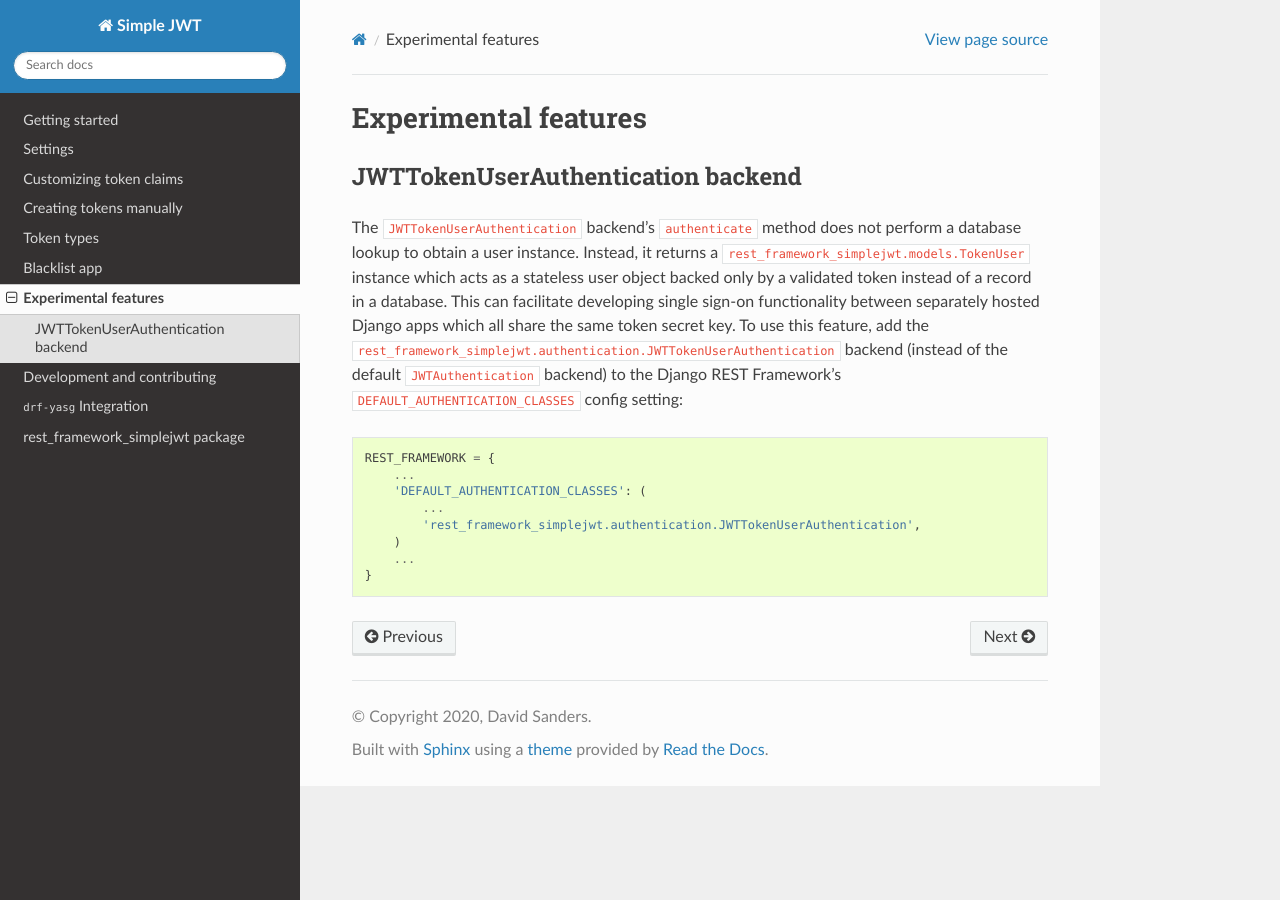
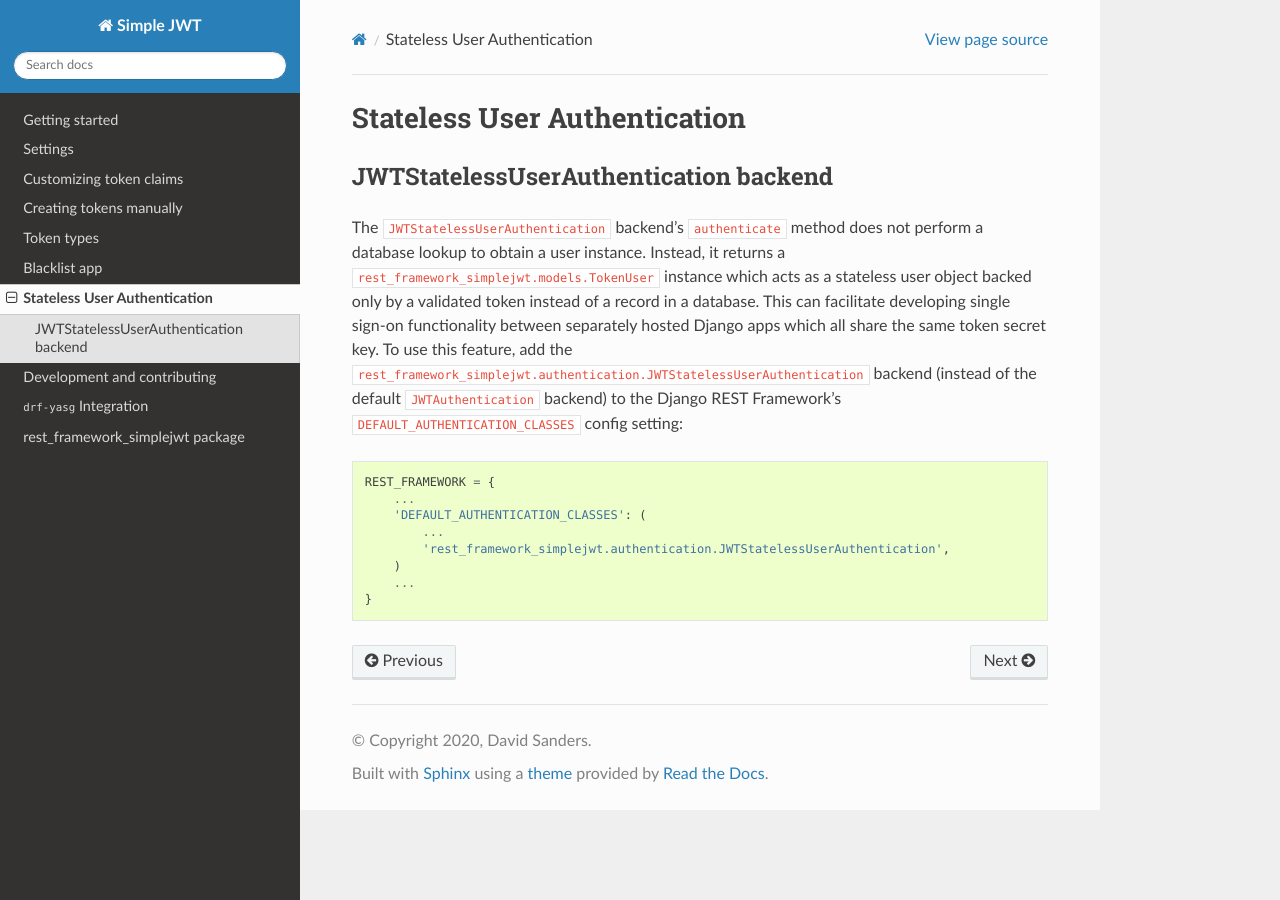
Before and after one commit to cr313/rest_framework_simple, a Sphinx documentation site: the page built from docs/stateless_user_authentication.rst, in a window 1280 px wide. Built offline with Sphinx 7.4.7 and the Read the Docs theme 2.0.0, drawn with Linux system fonts in a browser that asks for light colours; the version number could not be read and is left out.

Commit message:
Remove the JWTTokenUserAuthentication from the Experimental Features #546 (#547)

```diff
--- a/docs/index.rst
+++ b/docs/index.rst
@@ -51,7 +51,7 @@ Contents
     creating_tokens_manually
     token_types
     blacklist_app
-    experimental_features
+    stateless_user_authentication
     development_and_contributing
     drf_yasg_integration
     rest_framework_simplejwt
--- a/docs/settings.rst
+++ b/docs/settings.rst
@@ -239,7 +239,7 @@ store such a value.
 --------------------
 
 A stateless user object which is backed by a validated token. Used only for
-the experimental JWTTokenUserAuthentication authentication backend. The value
+the JWTStatelessUserAuthentication authentication backend. The value
 is a dotted path to your subclass of ``rest_framework_simplejwt.models.TokenUser``,
 which also is the default.
 
--- a/docs/experimental_features.rst
+++ b/docs/stateless_user_authentication.rst
@@ -1,19 +1,19 @@
-.. _experimental_features:
+.. _stateless_user_authentication:
 
-Experimental features
+Stateless User Authentication
 =====================
 
-JWTTokenUserAuthentication backend
+JWTStatelessUserAuthentication backend
 ----------------------------------
 
-The ``JWTTokenUserAuthentication`` backend's ``authenticate`` method does not
+The ``JWTStatelessUserAuthentication`` backend's ``authenticate`` method does not
 perform a database lookup to obtain a user instance.  Instead, it returns a
 ``rest_framework_simplejwt.models.TokenUser`` instance which acts as a
 stateless user object backed only by a validated token instead of a record in a
 database.  This can facilitate developing single sign-on functionality between
 separately hosted Django apps which all share the same token secret key.  To
 use this feature, add the
-``rest_framework_simplejwt.authentication.JWTTokenUserAuthentication`` backend
+``rest_framework_simplejwt.authentication.JWTStatelessUserAuthentication`` backend
 (instead of the default ``JWTAuthentication`` backend) to the Django REST
 Framework's ``DEFAULT_AUTHENTICATION_CLASSES`` config setting:
 
@@ -23,7 +23,7 @@ Framework's ``DEFAULT_AUTHENTICATION_CLASSES`` config setting:
       ...
       'DEFAULT_AUTHENTICATION_CLASSES': (
           ...
-          'rest_framework_simplejwt.authentication.JWTTokenUserAuthentication',
+          'rest_framework_simplejwt.authentication.JWTStatelessUserAuthentication',
       )
       ...
   }
```
Also changed, not shown: 3 other files.
